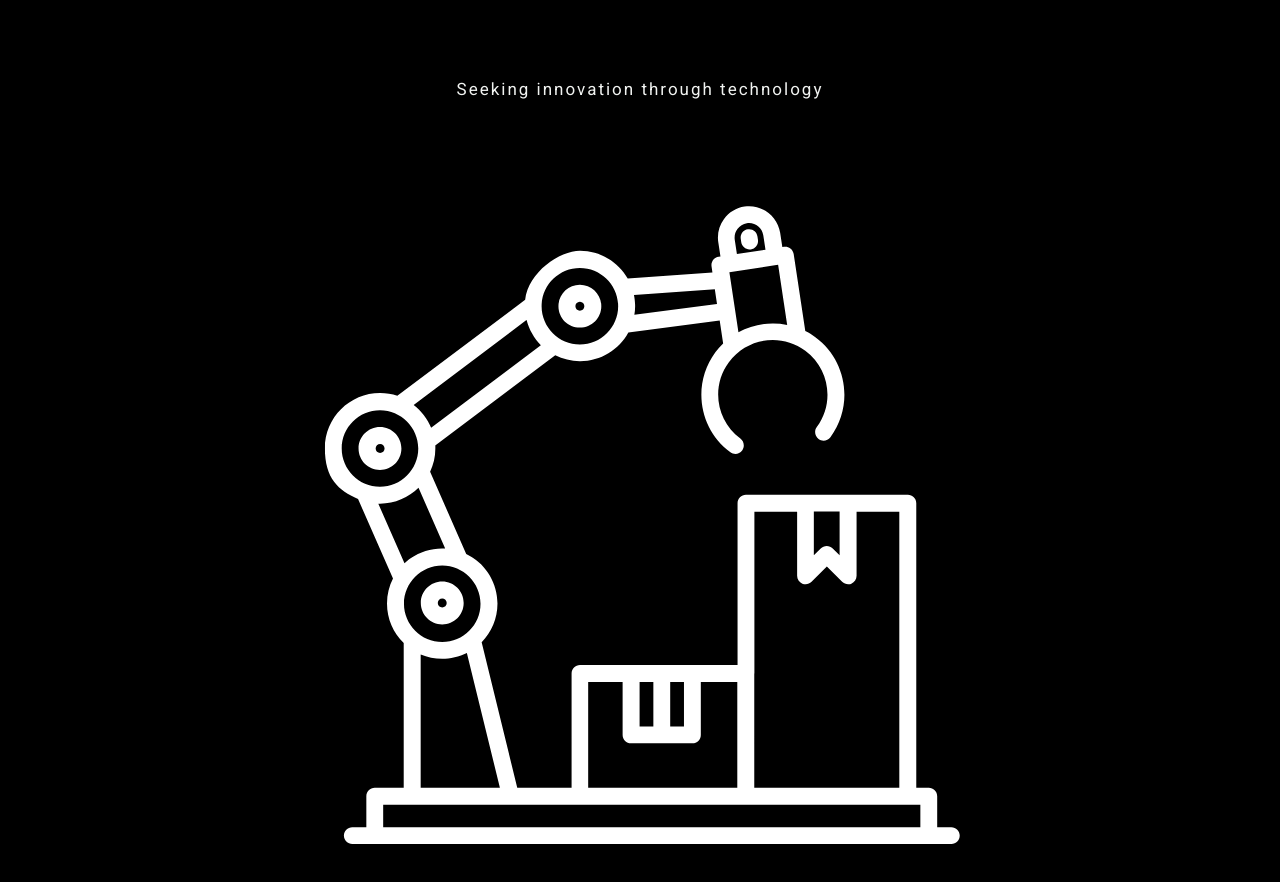
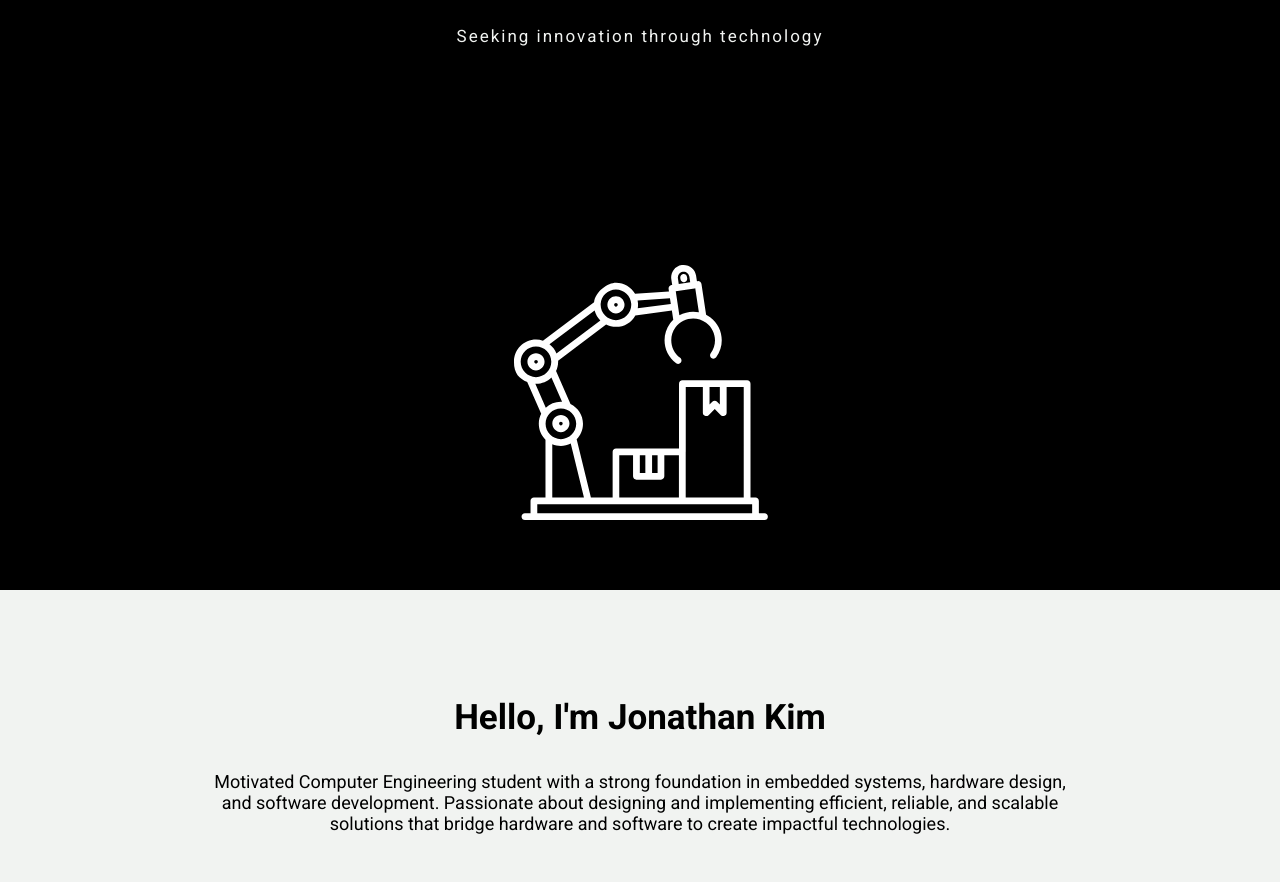
Before and after one commit to jkim0617/myPortfolio, a plain HTML site: page index.html in a window 1280 px wide. Shown: the part 206-1088 px from the top of the page. Before the commit the page ends 1050 px from the top, so only its background shows below. Drawn offline with Linux system fonts and the light colour scheme.

Commit message:
added intro section

```diff
--- a/app.css
+++ b/app.css
@@ -141,3 +141,97 @@ header #contact {
     position: relative;
     top: 100px;
 }
+
+@media (min-width: 480px) {
+    #top-section {
+        height: 230px;
+    }
+
+    #top-section-container img {
+        width: 40%;
+        top: 170px;
+    }
+}
+
+@media (min-width: 768px) {
+    #top-section-container img {
+        width: 30%;
+        top: 230px;
+    }
+}
+
+@media (min-width: 1025px) {
+    #top-section-container img {
+        width: 25%;
+        top: 230px;
+    }
+}
+
+@media (min-width: 1200px) {
+    #top-section-container img {
+        width: 20%;
+        top: 230px;
+    }
+}
+
+/* intro sec */
+#intro-container {
+    width: 100%;
+    height: 230px;
+    background-color: #f1f3f1;
+    position: relative;
+    top: 150px;
+    display: flex;
+    flex-direction: column;
+    justify-content: space-around;
+    align-items: center;
+    padding: 20px 30px;
+}
+
+#intro-container h1 {
+    font-size: 20px;
+}
+
+#intro-container p {
+    text-align: center;
+    font-size: 14px;
+}
+
+@media (min-width: 480px) {
+    #intro-container {
+        top: 200px;
+        padding: 20px 120px;
+    }
+}
+
+@media (min-width: 768px) {
+    #intro-container {
+        top: 300px;
+        padding: 20px 150px;
+    }
+
+    #intro-container h1 {
+        font-size: 30px;
+    }
+
+    #intro-container p {
+        font-size: 16px;
+    }
+}
+
+@media (min-width: 1025px) {
+    #intro-container {
+        height: 350px;
+        padding: 90px 200px;
+    }
+
+    #intro-container h1 {
+        font-size: 35px;
+    }
+
+    #intro-container p {
+        font-size: 18px;
+    }
+}
+
+@media (min-width: 1200px) {}
--- a/index.html
+++ b/index.html
@@ -29,6 +29,15 @@
         </div>
         <img src="Images/robotics_design_white.svg" alt="">
     </div>
+    <div id="intro-container">
+        <h1 class="roboto-bold">Hello, I'm Jonathan Kim</h1>
+        <p class="roboto-regular">
+            Motivated Computer Engineering student with a strong foundation in embedded systems, hardware design,
+            and
+            software development. Passionate about designing and implementing efficient,
+            reliable, and scalable solutions that bridge hardware and software to create impactful technologies.
+        </p>
+    </div>
 </body>
 
 </html>
```
